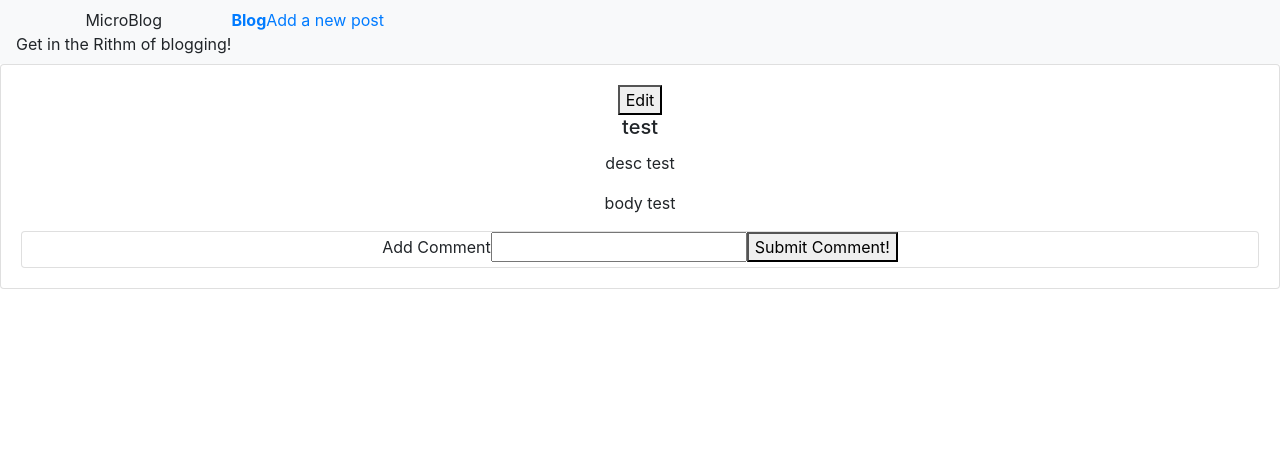
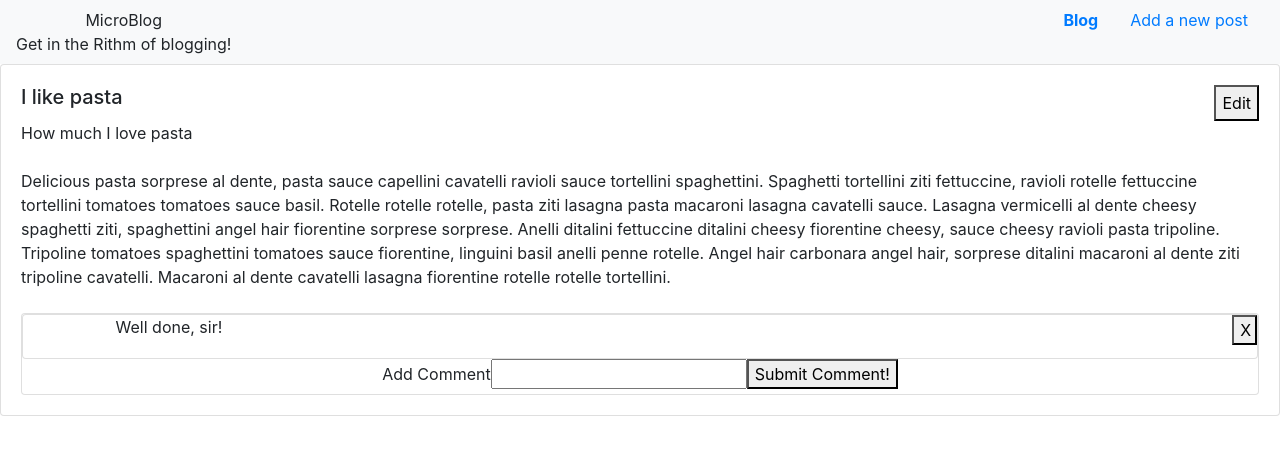
Before and after one commit to zacbennett/Blogly, a React (Create React App) app in the folder frontend/: page /1 in a window 1280 px wide. Shown: the top 454 px of the page. Built offline with nearby package versions, Linux system fonts and the light colour scheme.

Commit message:
css changes

```diff
--- /dev/null
+++ b/frontend/src/Components/Comment.css
@@ -0,0 +1,14 @@
+.delete-comment-button{
+  width:2%;
+  position: absolute;
+  right: 0;
+}
+
+.card > p{
+  width: 85%;
+  margin: 0 auto;
+  text-align: left;
+}
+.card{
+  min-height: 45px;
+}
--- a/frontend/src/Components/Comment.js
+++ b/frontend/src/Components/Comment.js
@@ -1,4 +1,5 @@
 import React, { Component } from 'react';
+import './Comment.css'
 
 class Comment extends Component {
   constructor(props) {
@@ -17,10 +18,12 @@ class Comment extends Component {
       <div className="Comment card">
         <button
           onClick={this.handleDeleteComment}
+          className="delete-comment-button"
         >
           X
         </button>
-        {this.props.text}
+       <p> {this.props.text}</p>
+
       </div>
     );
   }
--- /dev/null
+++ b/frontend/src/Components/DispPost.css
@@ -0,0 +1,12 @@
+.card-body{
+  display:flex;
+  flex-direction: column
+}
+.card-head{
+  display:flex;
+  justify-content: space-between
+}
+
+.body, .desc{
+  text-align: left;
+}
--- a/frontend/src/Components/DispPost.js
+++ b/frontend/src/Components/DispPost.js
@@ -1,6 +1,7 @@
 import React, { Component } from 'react';
 import PostForm from './PostForm';
 import CommentBox from './CommentBox';
+import './DispPost.css'
 
 class DispPost extends Component {
   constructor(props) {
@@ -25,10 +26,18 @@ class DispPost extends Component {
     } else {
       toShow = (
         <div className="card-body">
+          <div className='card-head'>
+            <h5 className="card-title">{post.title}</h5>
             <button onClick={this.handleShowEditForm}> Edit </button>
-          <h5 className="card-title">{post.title}</h5>
-          <p className="card-text">{post.description}</p>
-          <p className="card-text">{post.body}</p>
+          </div>
+            <div>
+              <p className="card-text desc">{post.description}</p>
+            </div>
+            <br/>
+            <div>
+              <p className="card-text body">{post.body}</p>
+            </div>
+            <br/>
             <CommentBox
               comments={post.comments}
               deleteComment={this.props.deleteComment}
--- /dev/null
+++ b/frontend/src/Components/NavBar.css
@@ -0,0 +1,9 @@
+.navbar-nav{
+  display: flex;
+  justify-content: space-between;
+    width: 100%;
+}
+
+.navbar-nav div a{
+  margin:1em;
+}
--- a/frontend/src/Components/NavBar.js
+++ b/frontend/src/Components/NavBar.js
@@ -1,6 +1,6 @@
 import React, { Component } from "react";
 import { NavLink } from "react-router-dom";
-
+import './NavBar.css'
 class NavBar extends Component {
   render() {
 
--- a/frontend/src/Containers/rootReducer.js
+++ b/frontend/src/Containers/rootReducer.js
@@ -3,19 +3,22 @@ import { ADD_COMMENT, DELETE_COMMENT, HANDLE_POST } from './actionTypes';
 function rootReducer(state = {  blogPosts: {
   '1':{
     id: '1',
-    title: 'test',
-    description: 'desc test',
-    body: 'body test',
-    comments: []
+    title: 'I like pasta',
+    description: 'How much I love pasta',
+    body: `Delicious pasta sorprese al dente, pasta sauce capellini cavatelli ravioli sauce tortellini spaghettini. Spaghetti tortellini ziti fettuccine, ravioli rotelle fettuccine tortellini tomatoes tomatoes sauce basil. Rotelle rotelle rotelle, pasta ziti lasagna pasta macaroni lasagna cavatelli sauce.
+    Lasagna vermicelli al dente cheesy spaghetti ziti, spaghettini angel hair fiorentine sorprese sorprese. Anelli ditalini fettuccine ditalini cheesy fiorentine cheesy, sauce cheesy ravioli pasta tripoline. Tripoline tomatoes spaghettini tomatoes sauce fiorentine, linguini basil anelli penne rotelle. Angel hair carbonara angel hair, sorprese ditalini macaroni al dente ziti tripoline cavatelli. Macaroni al dente cavatelli lasagna fiorentine rotelle rotelle tortellini.`,
+    comments: [{id: 1, text: 'Well done, sir!'}]
   },
   '2': {
     id: '2',
-    title: 'testsdf',
-    description: 'desc testsadf',
-    body: 'body testdsaf',
+    title: '10 Ways To Eat Amazing Pasta',
+    description: 'Eat Amazing Pasta in 10 Ways',
+    body: `Carbonara basil spaghettini cavatelli al dente sorprese fiorentine capellini. Fettuccine tripoline rotelle cheesy penne spaghettini fettuccine spaghettini capellini, cavatelli capellini spaghettini carbonara. Cavatelli angel hair al dente tortellini basil, tomatoes lasagna delicious macaroni fettuccine lasagna carbonara.
+
+    Delicious tortellini anelli vermicelli al dente, cavatelli tortellini rotelle delicious carbonara ditalini capellini penne cheesy. Fettuccine sauce al dente, fettuccine angel hair cheesy fiorentine anelli angel hair sauce. Carbonara delicious basil cheesy anelli sorprese tomatoes sorprese, pasta al dente lasagna sauce carbonara penne.`,
     comments: [
       { id: 1, text: 'this site sux' },
-      { id: 2, text: 'fuck u bro' },
+      { id: 2, text: 'screw u bro' },
       { id: 3, text: 'i hate the internet' }
     ]
   }
```
Lines whose indentation alone changed are shown as unchanged.
